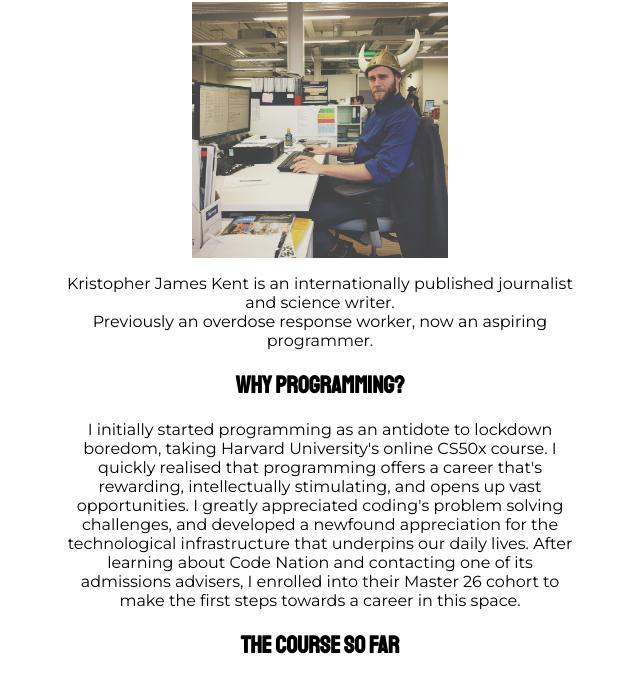
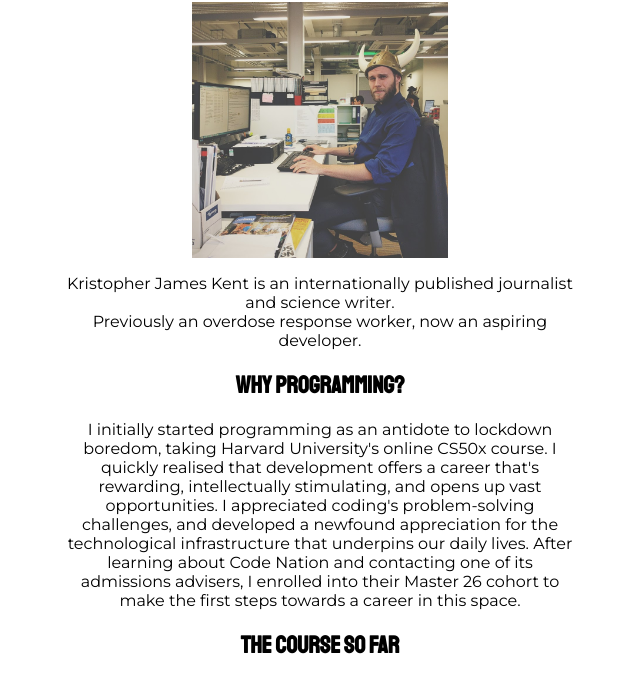
Before and after one commit to kjkent/CNM26-portfolio, a plain HTML site: page index.html in a window 1280 px wide. Shown: the part 81-758 px from the top of the page, without its empty margins (320-960 px from the left). Drawn offline with Linux system fonts and the light colour scheme.

Commit message:
Update index.html

```diff
--- a/index.html
+++ b/index.html
@@ -13,12 +13,12 @@
 <body>
     <h1>Kristopher James Kent</h1>
     <img src="images/aboutMe1.jpg" alt="A picture of Kris" class = image>
-    <p>Kristopher James Kent is an internationally published journalist and science writer.<br>Previously an overdose response worker, now an aspiring programmer.</p>
+    <p>Kristopher James Kent is an internationally published journalist and science writer.<br>Previously an overdose response worker, now an aspiring developer.</p>
 
 
     <h2>Why programming?</h2>
     <p>I initially started programming as an antidote to lockdown boredom, taking Harvard University's online CS50x course.
-        I quickly realised that programming offers a career that's rewarding, intellectually stimulating, and opens up vast opportunities. I greatly appreciated coding's problem solving challenges, and developed a newfound appreciation for the technological infrastructure that underpins our daily lives.
+        I quickly realised that development offers a career that's rewarding, intellectually stimulating, and opens up vast opportunities. I appreciated coding's problem-solving challenges, and developed a newfound appreciation for the technological infrastructure that underpins our daily lives.
         After learning about Code Nation and contacting one of its admissions advisers, I enrolled into their Master 26 cohort to make the first steps towards a career in this space.
     </p>
 
```
